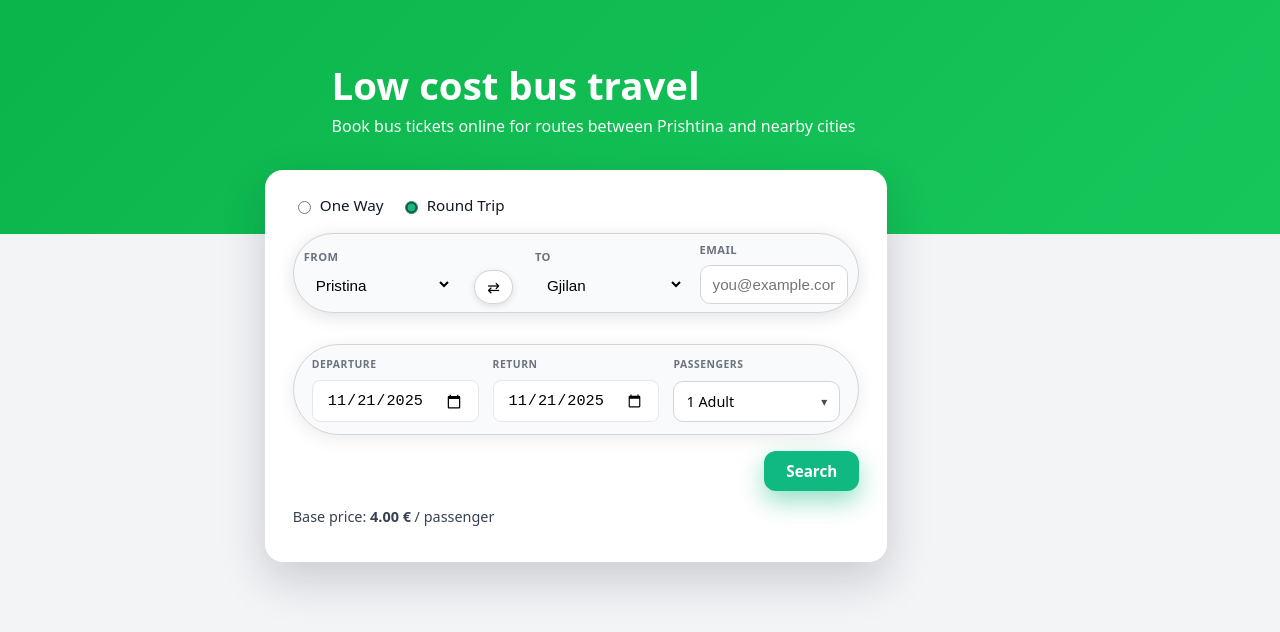
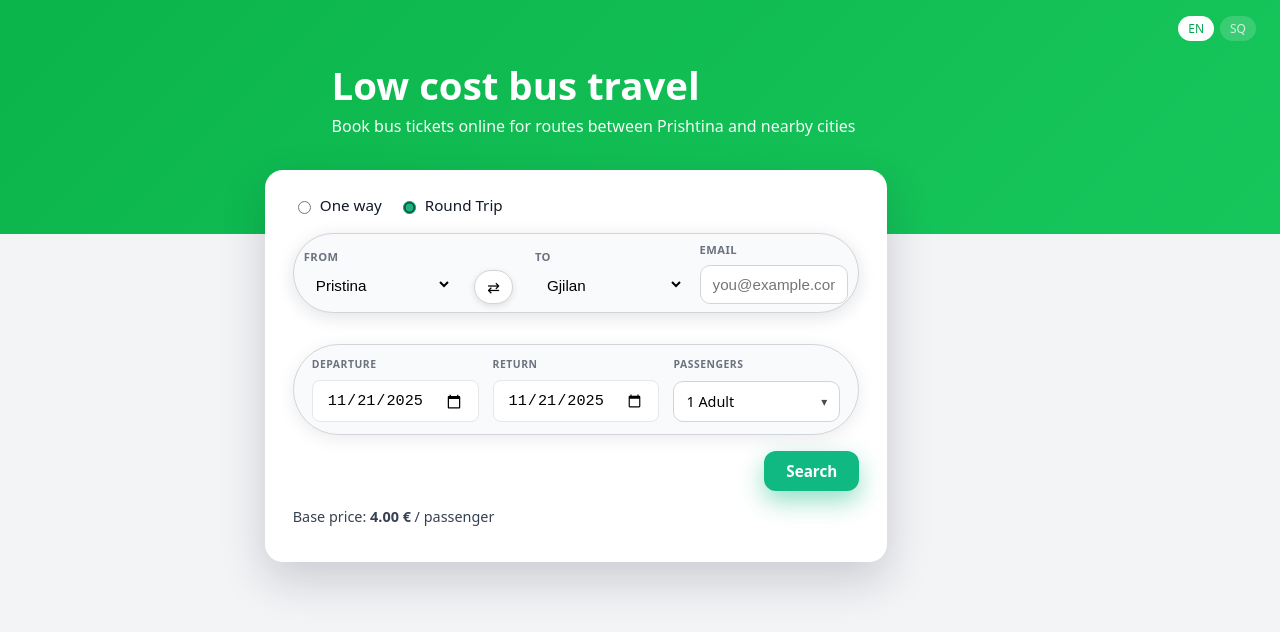
Before and after one commit to gyltenesfishta/bus-teckets-app, a React (Vite) app in the folder frontend/vite-project/: page / in a window 1280 px wide. Shown: the top 632 px of the page. Built offline with nearby package versions, Linux system fonts and the light colour scheme.

Commit message:
Implement full multilingual support (EN/SQ) across the app

```diff
--- a/frontend/vite-project/src/App.css
+++ b/frontend/vite-project/src/App.css
@@ -53,6 +53,37 @@ body {
   font-size: 1rem;
   opacity: 0.95;
 }
+
+
+.lang-toggle {
+  position: absolute;
+  top: 16px;
+  right: 24px;
+  display: flex;
+  gap: 6px;
+}
+
+.lang-btn {
+  border: none;
+  background: rgba(255, 255, 255, 0.2);
+  color: #ffffff;
+  padding: 4px 10px;
+  border-radius: 999px;
+  font-size: 12px;
+  cursor: pointer;
+  opacity: 0.8;
+}
+
+.lang-btn.active {
+  background: #ffffff;
+  color: #00a652; /* e njëjta me hero green */
+  opacity: 1;
+}
+
+.lang-btn:hover {
+  opacity: 1;
+}
+
 
 /* ===== Seksioni poshtë hero-s ku renditet forma + rezultatet ===== */
 /* <main className="search-section"> */
--- a/frontend/vite-project/src/App.jsx
+++ b/frontend/vite-project/src/App.jsx
@@ -4,7 +4,197 @@ import SearchResults from "./SearchResults";
 import { QRCodeCanvas } from "qrcode.react";
 import { QrReader } from "react-qr-reader";
 
+const translations = {
+  en: {
+    heroTitle: "Low cost bus travel",
+    heroSubtitle: "Book bus tickets online for routes between Prishtina and nearby cities",
+    conductorView: "Conductor view",
+    viewStats: "View statistics",
+    oneWay: "One Way",
+    roundTrip: "Round Trip",
+    from: "FROM",
+    to: "TO",
+    oneway: "One way",
+    roundtrip: "Round Trip",
+    departure: "DEPARTURE",
+    return: "RETURN",
+    passengers: "PASSENGERS",
+    search: "Search",
+    outboundTrips: "Outbound trips",
+    returnTrips: "Return trips",
+    ticketReservation: "Ticket reservation",
+    confirmPayment: "Confirm payment",
+    ticketsConfirmed: "ticket confirmed",
+    ticketsConfirmedPlural: "tickets confirmed",
+    checkTicket: "Check ticket",
+    routeStatistics: "Route statistics",
+    route: "Route",
+    ticketsSold: "Tickets sold",
+    totalRevenue: "Total revenue (€)",
+    avgPrice: "Avg price (€)",
+    priceSummary: "Price summary",
+    adults: "Adults",
+    children: "Children (0–14)",
+    totalPrice: "Total price",
+    savings: "You saved",
+    search: "Search",
+    conductorView: "Conductor view",
+    viewStats: "View statistics",
+    ticketReservation: "Ticket reservation",
+    confirmPayment: "Confirm payment",
+    checkTicket: "Check ticket",
+    routeStatistics: "Route statistics",
+    route: "Route",
+    ticketsSold: "Tickets sold",
+    totalRevenue: "Total revenue (€)",
+    avgPrice: "Avg price (€)",
+    priceSummary: "Price summary",
+    adults: "Adults",
+    children: "Children (0–14)",
+    totalPrice: "Total price",
+    savings: "You saved",
+    backToSearch: "Back to search",
+    backToResults: "Back to results",
+    basePriceLabel: "Base price",
+    Passenger: "passenger",
+    adultsAgeHint: "15+ years",
+    childrenLabel: "Children (0–14)",
+    childrenAgeHint: "0 to 14 years",
+    emailLabel: "Email",
+    emailPlaceholder: "you@example.com",
+    adultsLabel: "Adults",
+    conductorPanel: "Conductor panel",
+    scanOrEnter: "Scan ticket or enter token manually:",
+    openScanner: "Open camera scanner",
+    checkTicketBox: "Check ticket",
+    ticketToken: "Ticket token",
+    checkButton: "Check",
+    openCamera: "Open camera scanner",
+    closeCamera: "Close camera scanner",
+    pointCamera: "Point the camera at the QR code. When the token appears below, click “Check”.",
+    ticketReservation: "Ticket reservation",
+    youReserved: "You reserved",
+    ticketSingular: "ticket",
+    ticketPlural: "tickets",
+    seatLabel: "Seat",
+    childDiscountLabel: "Child -10%",
+    priceSummary: "Price summary",
+    adults: "Adults",
+    children: "Children (0–14)",
+    totalPrice: "Total price",
+    youSaved: "You saved",
+    confirmPaymentBtn: "Confirm payment",
+    confirming: "Confirming...",
+    paymentSuccess: "Payment successful. Tickets have been confirmed.",
+    paymentFailed: "Payment failed. Please try again.",
+    routeNotFound: "No valid route was found for this direction. Please choose another From / To combination.",
+    roundTrip: "Round trip",
+  oneWay: "One way",
+  departureDate: "Departure date",
+  returnDate: "Return date",
+  emailForTicket: "Email for ticket",
+  emailPlaceholder: "example@gmail.com",
+  reserving: "Reserving...",
+  reserveTickets: "Reserve tickets",
+  Total:"Total:",
+  Triptype: "Trip Type",
 
+  },
+  sq: {
+    adultsAgeHint: "15+ vjeç",
+    childrenLabel: "Fëmijë (0–14)",
+    childrenAgeHint: "0 deri në 14 vjeç",
+    emailLabel: "Email",
+    emailPlaceholder: "ju@example.com",
+    heroTitle: "Udhëtime me autobus me kosto të ulët",
+    heroSubtitle: "Rezervo bileta autobusi online për linjat ndërmjet Prishtinës dhe qyteteve përreth",
+    conductorView: "Pamja e konduktorit",
+    viewStats: "Statistikat e linjave",
+    oneWay: "Vetëm një drejtim",
+    roundTrip: "Udhëtim vajtje-ardhje",
+    from: "PREJ",
+    to: "DERI",
+    departure: "NISJA",
+    return: "KTHIMI",
+    passengers: "PASAGJERËT",
+    search: "Kërko",
+    oneway: "Një drejtim",
+    roundtrip: "Kthim & vajtje",
+    outboundTrips: "Udhëtimet në dalje",
+    returnTrips: "Udhëtimet në kthim",
+    ticketReservation: "Rezervimi i biletës",
+    confirmPayment: "Konfirmo pagesën",
+    ticketsConfirmed: "biletë u konfirmua",
+    ticketsConfirmedPlural: "bileta u konfirmuan",
+    checkTicket: "Kontrollo biletën",
+    routeStatistics: "Statistikat e linjave",
+    route: "Linja",
+    ticketsSold: "Bileta të shitura",
+    totalRevenue: "Të ardhura totale (€)",
+    avgPrice: "Çmimi mesatar (€)",
+    priceSummary: "Përmbledhje e çmimit",
+    adults: "Të rritur",
+    children: "Fëmijë (0–14)",
+    totalPrice: "Çmimi total",
+    savings: "Kursyet",
+    search: "Kërko",
+    conductorView: "Pamja e konduktorit",
+    viewStats: "Shiko statistikat",
+    ticketReservation: "Rezervimi i biletës",
+    confirmPayment: "Konfirmo pagesën",
+    checkTicket: "Kontrollo biletën",
+    routeStatistics: "Statistikat e linjave",
+    route: "Linja",
+    ticketsSold: "Bileta të shitura",
+    totalRevenue: "Të ardhura totale (€)",
+    avgPrice: "Çmimi mesatar (€)",
+    priceSummary: "Përmbledhje e çmimit",
+    adults: "Të rritur",
+    children: "Fëmijë (0–14)",
+    totalPrice: "Çmimi total",
+    savings: "Kursyet",
+    backToSearch: "Kthehu te kërkimi",
+    backToResults: "Kthehu te rezultatet",
+    basePriceLabel: "Çmimi bazë",
+    Passenger: "për pasagjer",
+    adultsLabel: "Të rritur",
+    conductorPanel: "Paneli i konduktorit",
+    scanOrEnter: "Skanoni biletën ose shkruani token-in manualisht:",
+    openScanner: "Hape kamerën për skanim",
+    checkTicketBox: "Kontrollo biletën",
+    ticketToken: "Token i biletës",
+    checkButton: "Kontrollo",
+    openCamera: "Hap kamerën",
+    closeCamera: "Mbyll kamerën",
+    pointCamera: "Drejto kamerën kah kodi QR. Kur të shfaqet token më poshtë, kliko “Kontrollo”.",
+    ticketReservation: "Rezervimi i biletës",
+    youReserved: "Keni rezervuar",
+    ticketSingular: "biletë",
+    ticketPlural: "bileta",
+    seatLabel: "Ulësja",
+    childDiscountLabel: "Fëmijë -10%",
+    priceSummary: "Përmbledhje e çmimit",
+    adults: "Të rritur",
+    children: "Fëmijë (0–14)",
+    totalPrice: "Çmimi total",
+    youSaved: "Keni kursyer",
+    confirmPaymentBtn: "Konfirmo pagesën",
+    confirming: "Duke u konfirmuar...",
+    paymentSuccess: "Pagesa u krye me sukses. Biletat u konfirmuan.",
+    paymentFailed: "Pagesa dështoi. Ju lutem provoni përsëri.",
+    routeNotFound: "Nuk u gjet asnjë linjë valide për këtë drejtim. Ju lutemi zgjidhni kombinim tjetër Prej / Deri.",
+  roundTrip: "Kthim & vajtje",
+  oneWay: "Një drejtim",
+  departureDate: "Data e nisjes",
+  returnDate: "Data e kthimit",
+  emailForTicket: "Email për biletën",
+  emailPlaceholder: "shembull@gmail.com",
+  reserving: "Duke rezervuar...",
+  reserveTickets: "Rezervo biletat",
+  Total: "Totali:",
+  Triptype: "Lloji i udhëtimit",
+  },
+};
 
 
 // Linjat tona me çmimet bazë (për një drejtim)
@@ -78,8 +268,10 @@ function App() {
   const [paymentStatus, setPaymentStatus] = useState(null);
   const [paymentError, setPaymentError] = useState(null);
 
-  // view: "search" | "results" | "payment"
   const [view, setView] = useState("search");
+  const [lang, setLang] = useState("en");
+
+  const t = (key) => translations[lang]?.[key] || key;
 
 
   // për kontrollimin e biletës
@@ -425,19 +617,37 @@ const handleChildrenChange = (e) => {
   </button>
 )}
 
-      {/* HERO */}
+{/* Language toggle */}
+    <div className="lang-toggle">
+      <button
+        type="button"
+        className={lang === "en" ? "lang-btn active" : "lang-btn"}
+        onClick={() => setLang("en")}
+      >
+        EN
+      </button>
+      <button
+        type="button"
+        className={lang === "sq" ? "lang-btn active" : "lang-btn"}
+        onClick={() => setLang("sq")}
+      >
+        SQ
+      </button>
+    </div>
+
     <header className="hero">
-        <h1>Low cost bus travel</h1>
-        <p>
-          Book bus tickets online for routes between Prishtina and nearby cities
-        </p>
+      <h1>{t("heroTitle")}</h1>
+      <p>{t("heroSubtitle")}</p>
+
     </header>
+
 
 
 
       <main className="search-section">
         {/* --------------- FAQJA 1: KËRKIMI --------------- */}
         {view === "search" && (
+
           <div className="search-card">
             {/* Tipi i udhëtimit */}
             <div className="trip-type-row">
@@ -449,7 +659,7 @@ const handleChildrenChange = (e) => {
                   checked={tripType === "one-way"}
                   onChange={() => setTripType("one-way")}
                 />
-                <span>One Way</span>
+                <span>{t("oneway")}</span>
               </label>
 
               <label className="radio">
@@ -460,7 +670,7 @@ const handleChildrenChange = (e) => {
                   checked={tripType === "round-trip"}
                   onChange={() => setTripType("round-trip")}
                 />
-                <span>Round Trip</span>
+                <span>{t("roundtrip")}</span>
               </label>
             </div>
 
@@ -471,7 +681,7 @@ const handleChildrenChange = (e) => {
             <div className="row city-row">
 
                 <div className="field">
-                  <label>From</label>
+                  <label>{t("from")}</label>
                   <select
                     value={from}
                     onChange={(e) => setFrom(e.target.value)}
@@ -490,7 +700,7 @@ const handleChildrenChange = (e) => {
                 </button>
 
                 <div className="field">
-                  <label>To</label>
+                  <label>{t("to")}</label>
                   <select
                     value={to}
                     onChange={(e) => setTo(e.target.value)}
@@ -504,7 +714,7 @@ const handleChildrenChange = (e) => {
                 </div>
 
                   <div className="field">
-    <label>Email</label>
+    <label>{t("email")}</label>
     <input
         type="email"
         value={email}
@@ -520,7 +730,7 @@ const handleChildrenChange = (e) => {
               {/* Dates + Passengers */}
               <div className="row date-passenger-row">
                 <div className="field">
-                  <label>Departure</label>
+                  <label>{t("departure")}</label>
                   <input
                     type="date"
                     value={departureDate}
@@ -530,7 +740,7 @@ const handleChildrenChange = (e) => {
                 </div>
 
                 <div className="field">
-                  <label>Return</label>
+                  <label>{t("return")}</label>
                   <input
                     type="date"
                     value={returnDate}
@@ -541,7 +751,7 @@ const handleChildrenChange = (e) => {
                 </div>
 
                 <div className="field passengers-dropdown">
-  <label>Passengers</label>
+  <label>{t("passengers")}</label>
 
   {/* Butoni që shfaq totalin dhe hap menunë */}
   <button
@@ -558,8 +768,8 @@ const handleChildrenChange = (e) => {
       {/* Adults */}
       <div className="passengers-row">
         <div className="passengers-row-text">
-          <div className="title">Adults</div>
-          <div className="subtitle">15+ years</div>
+          <div className="title">{t("adultsLabel")}</div>
+          <div className="subtitle">{t("adultsAgeHint")}</div>
         </div>
         <div className="passengers-counter">
           <button
@@ -583,8 +793,8 @@ const handleChildrenChange = (e) => {
       {/* Children */}
       <div className="passengers-row">
         <div className="passengers-row-text">
-          <div className="title">Children</div>
-          <div className="subtitle">0 to 14 years</div>
+          <div className="title">{t("children")}</div>
+          <div className="subtitle">{t("childrenAgeHint")}</div>
         </div>
         <div className="passengers-counter">
           <button
@@ -614,7 +824,7 @@ const handleChildrenChange = (e) => {
 
               <div className="row row-bottom">
                 <button type="submit" className="search-button">
-                  Search
+                  {t("search")}
                 </button>
               </div>
             </form>
@@ -622,10 +832,10 @@ const handleChildrenChange = (e) => {
             {/* Price Summary */}
             <div className="price-summary">
               <p>
-                Base price:{" "}
+                {t("basePriceLabel")}:{" "}
                 {basePrice ? (
                   <>
-                    <strong>{basePrice.toFixed(2)} €</strong> / passenger
+                    <strong>{basePrice.toFixed(2)} €</strong> / {t("Passenger")}
                   </>
                 ) : (
                   "- €"
@@ -646,7 +856,7 @@ const handleChildrenChange = (e) => {
     className="top-button"
     onClick={() => setView("conductor")}
   >
-    Conductor view
+    {t("conductorView")}
   </button>
 
     <button
@@ -654,7 +864,7 @@ const handleChildrenChange = (e) => {
     className="top-button"
     onClick={handleLoadStats}
   >
-    View statistics
+    {t("viewStats")}
   </button>
 
 </div>
@@ -676,7 +886,7 @@ const handleChildrenChange = (e) => {
             checked={tripType === "one-way"}
             onChange={() => setTripType("one-way")}
           />
-          <span>One Way</span>
+          <span>{t("oneWay")}</span>
         </label>
 
         <label className="radio">
@@ -687,7 +897,7 @@ const handleChildrenChange = (e) => {
             checked={tripType === "round-trip"}
             onChange={() => setTripType("round-trip")}
           />
-          <span>Round Trip</span>
+          <span>{t("roundTrip")}</span>
         </label>
       </div>
 
@@ -696,7 +906,7 @@ const handleChildrenChange = (e) => {
         {/* From & To */}
         <div className="row city-row">
           <div className="field">
-            <label>From</label>
+            <label>{t("from")}</label>
             <select
               value={from}
               onChange={(e) => setFrom(e.target.value)}
@@ -716,7 +926,7 @@ const handleChildrenChange = (e) => {
           </button>
 
           <div className="field">
-            <label>To</label>
+            <label>{t("to")}</label>
             <select
               value={to}
               onChange={(e) => setTo(e.target.value)}
@@ -738,7 +948,7 @@ const handleChildrenChange = (e) => {
         {/* Dates + Passengers */}
         <div className="row date-passenger-row">
           <div className="field">
-            <label>Departure</label>
+            <label>{t("departure")}</label>
             <input
               type="date"
               value={departureDate}
@@ -749,7 +959,7 @@ const handleChildrenChange = (e) => {
           </div>
 
           <div className="field">
-            <label>Return</label>
+            <label>{t("return")}</label>
             <input
               type="date"
               value={returnDate}
@@ -760,7 +970,7 @@ const handleChildrenChange = (e) => {
           </div>
 
           <div className="field passengers-dropdown">
-            <label>Passengers</label>
+            <label>{t("passengers")}</label>
 
             <button
               type="button"
@@ -799,7 +1009,7 @@ const handleChildrenChange = (e) => {
 
 {view === "stats" && (
   <section className="result-card" style={{ marginTop: "20px" }}>
-    <h2>Route statistics</h2>
+    <h2>{t("Routestatistics")}</h2>
 
     {isLoadingStats && <p>Loading statistics...</p>}
 
@@ -811,10 +1021,10 @@ const handleChildrenChange = (e) => {
       <table className="stats-table">
         <thead>
           <tr>
-            <th>Route</th>
-            <th>Tickets sold</th>
-            <th>Total revenue (€)</th>
-            <th>Avg price (€)</th>
+            <th>{t("Route")}</th>
+            <th>{t("Ticketsold")}</th>
+            <th>{t("Totalrevenue")} (€)</th>
+            <th>{t("Avgprice")} (€)</th>
           </tr>
         </thead>
         <tbody>
@@ -842,63 +1052,61 @@ const handleChildrenChange = (e) => {
         {/* --------------- FAQJA 2: REZULTATET --------------- */}
 {view === "results" && searchResult && (
   <>
-
-
-
-
-
-
-
     {/* REZULTATI I KËRKIMIT */}
     {searchResult && (
       <section className="result-card">
         {searchResult.error === "route-not-found" ? (
           <p className="result-error">
-        No valid route was found for this direction. Please choose another
-        From / To combination.
+            {t("routeNotFound")}
           </p>
         ) : (
           <>
-        <h2>Search result</h2>
+            <h2>{t("Searchresult")}</h2>
+
             <ul className="result-details">
               <li>
-            <strong>Route:</strong> {searchResult.from} → {searchResult.to}
+                <strong>{t("Route:")}</strong> {searchResult.from} → {searchResult.to}
               </li>
+
               <li>
-            <strong>Trip type:</strong>{" "}
+                <strong>{t("Triptype")}:</strong>{" "}
                 {searchResult.trip_type === "round-trip"
-              ? "Round trip"
-              : "One way"}
+                  ? t("roundTrip")
+                  : t("oneWay")}
               </li>
+
               <li>
-            <strong>Departure date:</strong> {searchResult.departureDate}
+                <strong>{t("departureDate")}:</strong> {searchResult.departureDate}
               </li>
-          {searchResult.trip_type === "round-trip" &&
-            searchResult.returnDate && (
+
+              {searchResult.trip_type === "round-trip" && searchResult.returnDate && (
                 <li>
-                <strong>Return date:</strong> {searchResult.returnDate}
+                  <strong>{t("returnDate")}:</strong> {searchResult.returnDate}
                 </li>
               )}
+
               <li>
-            <strong>Passengers:</strong> {searchResult.passengers}
+                <strong>{t("Passengers")}:</strong> {searchResult.passengers}
               </li>
+
               <li>
-            <strong>Base price:</strong>{" "}
-            {searchResult.price_per_leg.toFixed(2)} € / passenger (one way)
+                <strong>{t("basePriceLabel")}:</strong>{" "}
+                {searchResult.price_per_leg.toFixed(2)} € / {t("Passenger")}
               </li>
+
               <li>
-            <strong>Total:</strong>{" "}
+                <strong>{t("Total:")}</strong>{" "}
                 {searchResult.total_price.toFixed(2)} €
               </li>
             </ul>
 
             <div className="field" style={{ marginTop: "16px" }}>
-          <label>Email for ticket</label>
+              <label>{t("emailForTicket")}</label>
               <input
                 type="email"
                 value={email}
                 onChange={(e) => setEmail(e.target.value)}
-            placeholder="example@gmail.com"
+                placeholder={t("emailPlaceholder")}
                 required
               />
             </div>
@@ -910,21 +1118,23 @@ const handleChildrenChange = (e) => {
               disabled={isReserving || !email}
               style={{ marginTop: "16px" }}
             >
-          {isReserving ? "Reserving..." : "Reserve tickets"}
+              {isReserving ? t("reserving") : t("reserveTickets")}
             </button>
           </>
         )}
       </section>
     )}
-
   </>
 )}
 
 
+
+
         {view === "conductor" && (
+
   <div style={{ textAlign: "center", marginTop: "40px" }}>
-    <h2>Conductor panel</h2>
-    <p>Scan ticket or enter token manually:</p>
+    <h2>{t("conductorPanel")}</h2>
+    <p>{t("scanOrEnter")}:</p>
 
     {/* Buton për ndez/fik kamerën */}
     <button
@@ -933,7 +1143,7 @@ const handleChildrenChange = (e) => {
       style={{ marginBottom: "20px" }}
       onClick={() => setScanMode((prev) => !prev)}
     >
-      {scanMode ? "Close camera" : "Open camera scanner"}
+      {scanMode ? t("closeCamera") : t("openCamera")}
     </button>
 
     {/* KËTU ËSHTË SKANERI I VËRTETË */}
@@ -955,7 +1165,7 @@ const handleChildrenChange = (e) => {
           videoStyle={{ width: "100%" }}
         />
         <p style={{ fontSize: "14px", marginTop: "6px" }}>
-          Point the camera at the QR code. When the token appears below, click "Check".
+          {t("pointCamera")}
         </p>
       </div>
     )}
@@ -965,7 +1175,7 @@ const handleChildrenChange = (e) => {
       className="result-card"
       style={{ maxWidth: "500px", margin: "0 auto" }}
     >
-      <h3>Check ticket</h3>
+      <h3>{t("checkTicket")}</h3>
 
       <input
         value={validateToken}
@@ -973,7 +1183,7 @@ const handleChildrenChange = (e) => {
         placeholder="Ticket token"
       />
 
-      <button onClick={handleValidateTicket}>Check</button>
+      <button onClick={handleValidateTicket}>{t("checkButton")}</button>
 
       {validateError && (
         <p style={{ color: "red", marginTop: "8px" }}>{validateError}</p>
@@ -982,13 +1192,13 @@ const handleChildrenChange = (e) => {
             {validateResult && (
         <>
           <ul className="result-details">
-            <li>Status: {validateResult.status}</li>
+            <li>{t("status")}: {validateResult.status}</li>
             <li>
-              Route: {validateResult.from} → {validateResult.to}
+              {t("route")}: {validateResult.from} → {validateResult.to}
             </li>
-            <li>Departure: {validateResult.departure_at}</li>
-            <li>Seat: {validateResult.seat_no}</li>
-            <li>Price: {validateResult.price} €</li>
+            <li>{t("departure")}: {validateResult.departure_at}</li>
+            <li>{t("seat")}: {validateResult.seat_no}</li>
+            <li>{t("price")}: {validateResult.price} €</li>
           </ul>
 
           {/* Butoni "Mark as used" vetëm kur statusi është paid */}
@@ -999,7 +1209,7 @@ const handleChildrenChange = (e) => {
               style={{ marginTop: "10px" }}
               onClick={handleCheckin}
             >
-              Mark as used
+              {t("Markasused")}
             </button>
           )}
 
@@ -1028,40 +1238,45 @@ const handleChildrenChange = (e) => {
         {view === "payment" && reservationResult && (
           <section className="result-card">
 
-    <h2>Ticket reservation</h2>
+    <h2>{t("ticketReservation")}</h2>
 
     <p>
-      You reserved <strong>{reservationResult.count}</strong> ticket(s)
+      {t("youReserved")} <strong>
+        {reservationResult.count}{" "}
+        {reservationResult.count === 1
+          ? t("ticketSingular")
+          : t("ticketPlural")}
+      </strong>
     </p>
 
         <ul className="result-details">
-      {reservationResult.tickets.map((t, idx) => (
+      {reservationResult.tickets.map((ticket, idx) => (
         <li key={idx} style={{ marginBottom: "20px" }}>
-          Seat: {t.seat_no} — {t.price} €
-          {t.passenger_type === "child" && (
-            <span> (Child -10%)</span>
+          {t("seatLabel")}: {ticket.seat_no} — {ticket.price} €
+          {ticket.passenger_type === "child" && (
+            <span> ({t("childDiscountLabel")})</span>
           )}
           <br />
 
           {/* QR Code */}
           <div style={{ marginTop: "10px" }}>
-            <QRCodeCanvas value={t.token} size={120} />
+            <QRCodeCanvas value={ticket.token} size={120} />
           </div>
         </li>
       ))}
     </ul>
     {priceSummary && (
       <div style={{ marginTop: "16px" }}>
-        <h3>Price summary</h3>
+        <h3>{t("priceSummary")}</h3>
         <ul className="result-details">
-          <li>Adults: {priceSummary.adultCount}</li>
-          <li>Children (0–14): {priceSummary.childCount}</li>
+          <li>{t("adults")}:{priceSummary.adultCount}</li>
+          <li>{t("children")}: (0–14): {priceSummary.childCount}</li>
           <li>
-            Total price: {priceSummary.totalPrice.toFixed(2)} €
+            {t("totalPrice")}: {priceSummary.totalPrice.toFixed(2)} €
           </li>
           {priceSummary.savings > 0 && (
             <li>
-              You saved {priceSummary.savings.toFixed(2)} € with 10% child discount.
+              {t("Yousaved")} {priceSummary.savings.toFixed(2)} € with 10% child discount.
             </li>
           )}
         </ul>
@@ -1079,7 +1294,7 @@ const handleChildrenChange = (e) => {
   disabled={isPaying}
   style={{ marginTop: "12px" }}
 >
-  {isPaying ? "Confirming..." : "Confirm payment"}
+  {isPaying ? t("confirming") : t("confirmPaymentBtn")}
 </button>
 
 
```
Lines whose indentation alone changed are shown as unchanged.
